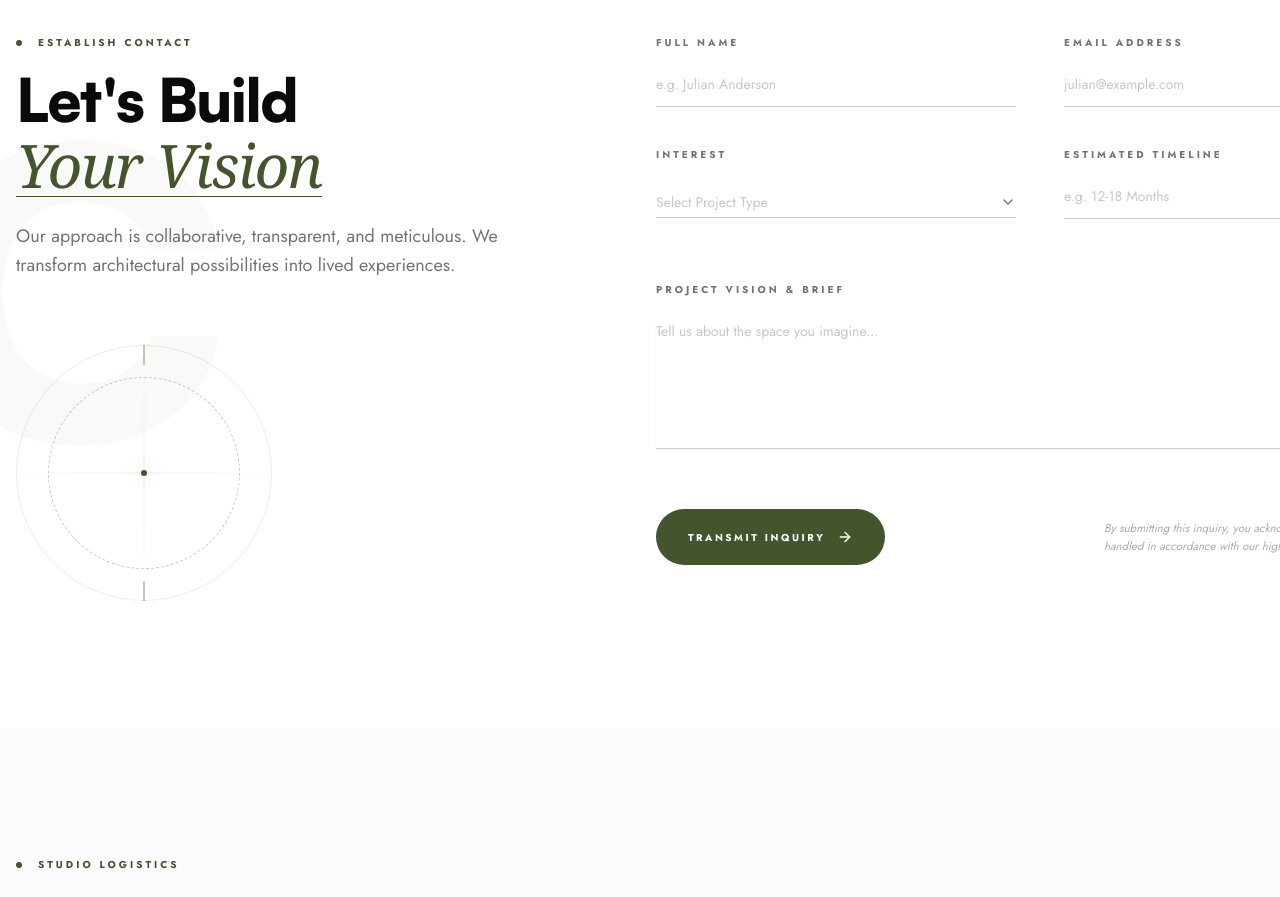
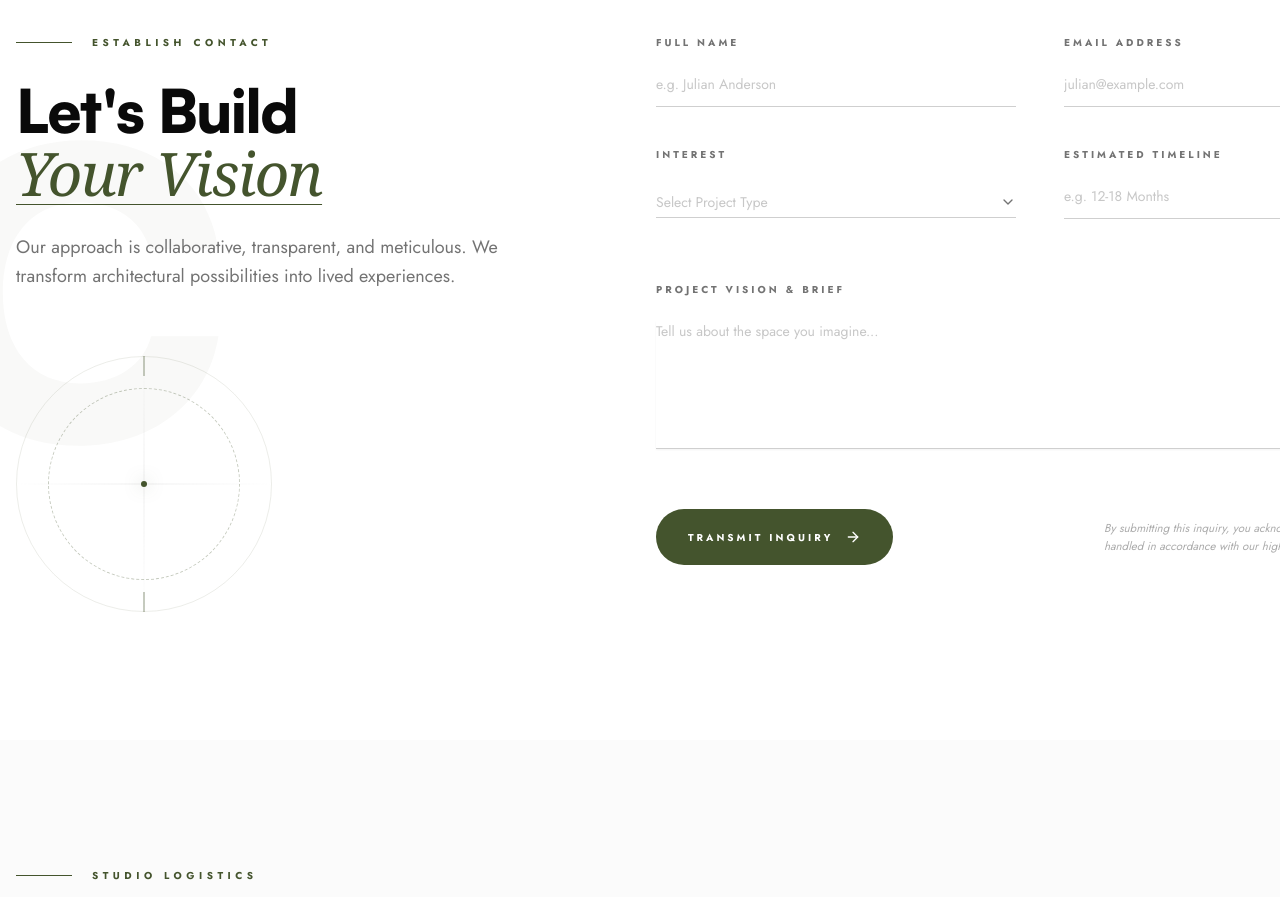
Before and after one commit to zahid-official/liminal-frontend, a Next.js app: page /contact in a window 1280 px wide. Shown: the part 540-1437 px from the top of the page. Built offline with nearby package versions, Linux system fonts and the light colour scheme.

Commit message:
fix: update contact page section heading

```diff
--- a/src/components/modules/public/about-us/AboutUsStats.tsx
+++ b/src/components/modules/public/about-us/AboutUsStats.tsx
@@ -61,10 +61,10 @@ const AboutUsStats = ({ stats }: AboutStatsProps) => {
 
               {/* Label & Description Section */}
               <div className="space-y-4">
-                <h4 className="text-sm md:text-base font-bold uppercase tracking-[0.18em] text-foreground leading-tight">
+                <h4 className="text-[10px] font-bold uppercase tracking-[0.45em] text-foreground leading-tight group-hover:text-liminal-secondary transition-colors duration-500">
                   {stat.label}
                 </h4>
-                <p className="text-muted-foreground text-[13px] md:text-sm leading-relaxed max-w-55 mx-auto">
+                <p className="text-muted-foreground text-sm leading-relaxed max-w-55 mx-auto font-light">
                   {stat.description}
                 </p>
               </div>
--- a/src/components/modules/public/about-us/StorySection.tsx
+++ b/src/components/modules/public/about-us/StorySection.tsx
@@ -78,7 +78,7 @@ const StorySection = () => {
                 </h3>
               </div>
 
-              <div className="space-y-6 text-muted-foreground text-lg leading-relaxed max-w-xl">
+              <div className="space-y-6 text-muted-foreground text-lg leading-relaxed max-w-xl font-light">
                 <p>
                   Founded with a desire to redefine luxury, Liminal began as a
                   boutique studio with a grand vision. Over the last decade,
--- a/src/components/modules/public/about-us/TeamSection.tsx
+++ b/src/components/modules/public/about-us/TeamSection.tsx
@@ -119,7 +119,7 @@ const TeamSection = () => {
                 </h4>
                 <div className="flex items-center justify-center gap-3">
                   <div className="w-1 h-1 rounded-full bg-liminal-secondary/40" />
-                  <p className="text-muted-foreground text-[11px] uppercase tracking-[0.25em] font-bold">
+                  <p className="text-muted-foreground text-[10px] uppercase tracking-[0.25em] font-bold">
                     {member.role}
                   </p>
                   <div className="w-1 h-1 rounded-full bg-liminal-secondary/40" />
--- a/src/components/modules/public/about-us/VisionSection.tsx
+++ b/src/components/modules/public/about-us/VisionSection.tsx
@@ -67,7 +67,7 @@ const VisionSection = () => {
                     intentional design
                   </span>
                 </h3>
-                <p className="text-muted-foreground text-lg leading-relaxed max-w-md">
+                <p className="text-muted-foreground text-lg leading-relaxed max-w-md font-light">
                   We harmonise functionality with poetic aesthetics, delivering
                   bespoke environments that inspire, comfort, and endure for
                   generations.
@@ -93,7 +93,7 @@ const VisionSection = () => {
                     benchmark of luxury
                   </span>
                 </h3>
-                <p className="text-muted-foreground text-lg leading-relaxed max-w-md">
+                <p className="text-muted-foreground text-lg leading-relaxed max-w-md font-light">
                   We envision a world where every interior is a masterpiece of
                   sustainable innovation, pushing the boundaries of
                   architectural possibility.
--- a/src/components/modules/public/contact/ContactForm.tsx
+++ b/src/components/modules/public/contact/ContactForm.tsx
@@ -133,7 +133,7 @@ const ContactForm = () => {
               type="submit"
               className="group relative flex items-center gap-3 bg-liminal-secondary text-white px-8 py-5 cursor-pointer rounded-full overflow-hidden transition-all hover:shadow-2xl hover:shadow-liminal-secondary/40 active:scale-[0.98]"
             >
-              <span className="relative z-10 font-bold uppercase tracking-[0.25em] text-[10px]">
+              <span className="relative z-10 font-bold uppercase tracking-[0.3em] text-[10px]">
                 Transmit Inquiry
               </span>
               <ArrowRight
--- a/src/components/modules/public/contact/ContactSection.tsx
+++ b/src/components/modules/public/contact/ContactSection.tsx
@@ -1,3 +1,4 @@
+import SectionHeader from "@/components/shared/SectionHeader";
 import ContactForm from "./ContactForm";
 
 // ContactSection Component
@@ -17,29 +18,21 @@ const ContactSection = () => {
         <div className="grid grid-cols-1 lg:grid-cols-12 gap-20 lg:gap-32 items-start">
           {/* Left Side: Editorial Content */}
           <div className="lg:col-span-5 space-y-16 animate-in fade-in slide-in-from-bottom-8 duration-1000 ease-out fill-mode-both">
-            <div>
-              <div className="space-y-4">
-                <div className="flex items-center gap-4">
-                  <div className="w-1.5 h-1.5 rounded-full bg-liminal-secondary" />
-                  <span className="text-[10px] font-bold uppercase tracking-[0.3em] text-liminal-secondary">
-                    ESTABLISH CONTACT
-                  </span>
-                </div>
-                <h2
-                  id="contact-heading"
-                  className="text-4xl sm:text-6xl leading-[1.1] tracking-tight font-bold font-heading"
-                >
+            <SectionHeader
+              variant="inline"
+              badgeText="ESTABLISH CONTACT"
+              headingId="contact-heading"
+              title={
+                <>
                   Let&apos;s Build <br />
                   <span className="text-liminal-secondary italic font-serif font-light underline underline-offset-8 decoration-1">
                     Your Vision
                   </span>
-                </h2>
-              </div>
-              <p className="max-w-2xl mx-auto lg:mx-0 text-muted-foreground text-lg leading-relaxed mt-6">
-                Our approach is collaborative, transparent, and meticulous. We
-                transform architectural possibilities into lived experiences.
-              </p>
-            </div>
+                </>
+              }
+              description="Our approach is collaborative, transparent, and meticulous. We transform architectural possibilities into lived experiences."
+              className="lg:items-start"
+            />
 
             {/* Decorative Architectural Element */}
             <div className="relative w-64 h-64 hidden xl:block mx-auto lg:mx-0">
--- a/src/components/modules/public/contact/InfoSection.tsx
+++ b/src/components/modules/public/contact/InfoSection.tsx
@@ -1,3 +1,4 @@
+import SectionHeader from "@/components/shared/SectionHeader";
 import { MapPin, Phone, Clock, ShieldCheck } from "lucide-react";
 
 const infoItems = [
@@ -27,9 +28,9 @@ const infoItems = [
     icon: Clock,
     title: "Operating Cycles",
     details: [
-      "MON - FRI: 09:00 - 18:00",
-      "SAT: 10:00 - 16:00",
-      "SUN: By Appointment Only",
+      "Monday - Friday: 09:00 - 18:00",
+      "Saturday: 10:00 - 16:00",
+      "Sunday: By Appointment Only",
     ],
     tag: "Studio Availability",
     specs: ["GMT +6", "Active Hours"],
@@ -57,23 +58,20 @@ const InfoSection = () => {
         <div className="space-y-20 animate-in fade-in slide-in-from-bottom-8 duration-1000 ease-out fill-mode-both">
           {/* Section Heading */}
           <div className="flex flex-col md:flex-row md:items-end justify-between gap-10 border-b border-border/40 pb-16">
-            <div className="space-y-4">
-              <div className="flex items-center gap-4">
-                <div className="w-1.5 h-1.5 rounded-full bg-liminal-secondary" />
-                <span className="text-[10px] font-bold uppercase tracking-[0.3em] text-liminal-secondary">
-                  Studio Logistics
-                </span>
-              </div>
-              <h2
-                id="info-heading"
-                className="text-4xl sm:text-5xl leading-tight tracking-tight font-bold font-heading"
-              >
-                Where Vision{" "}
-                <span className="text-liminal-secondary italic font-serif font-light underline underline-offset-8 decoration-1">
-                  Meets Reality
-                </span>
-              </h2>
-            </div>
+            <SectionHeader
+              variant="inline"
+              badgeText="Studio Logistics"
+              headingId="info-heading"
+              title={
+                <>
+                  Where Vision{" "}
+                  <span className="text-liminal-secondary italic font-serif font-light underline underline-offset-8 decoration-1">
+                    Meets Reality
+                  </span>
+                </>
+              }
+              className="lg:items-start"
+            />
             <div className="flex items-center gap-8 text-[10px] font-bold uppercase tracking-[0.3em] text-muted-foreground opacity-60">
               <div className="flex items-center gap-2">
                 <ShieldCheck size={14} className="text-liminal-secondary" />
--- a/src/components/modules/public/home/BannerSection.tsx
+++ b/src/components/modules/public/home/BannerSection.tsx
@@ -59,7 +59,7 @@ const BannerSection = () => {
         <div className="mt-4 sm:mt-8 animate-in fade-in zoom-in duration-1200 delay-800 ease-out">
           <Link
             href="/contact"
-            className="group relative size-28 sm:size-36 rounded-full border border-white/20 flex items-center justify-center text-white text-[11px] sm:text-xs font-bold uppercase tracking-[0.25em] leading-[1.6] text-center transition-all duration-700 overflow-hidden hover:border-white/40"
+            className="group relative size-28 sm:size-36 rounded-full border border-white/20 flex items-center justify-center text-white text-[10px] sm:text-xs font-bold uppercase tracking-[0.25em] leading-[1.6] text-center transition-all duration-700 overflow-hidden hover:border-white/40"
           >
             <span className="relative z-10 group-hover:scale-105 transition-all duration-500">
               START
--- a/src/components/modules/public/home/BlogSection.tsx
+++ b/src/components/modules/public/home/BlogSection.tsx
@@ -95,7 +95,7 @@ const BlogSection = () => {
               </div>
             </div>
 
-            <div className="flex items-center gap-2 text-sm text-muted-foreground mb-4 font-medium uppercase tracking-wider text-[11px] sm:text-xs">
+            <div className="flex items-center gap-2 text-sm text-muted-foreground mb-4 font-medium uppercase tracking-wider text-[10px] sm:text-xs">
               {!featuredPost.date ? null : <span>{featuredPost.date} </span>}
               {!featuredPost.date ? null : <span>•</span>}
               <span>
@@ -143,7 +143,7 @@ const BlogSection = () => {
 
                 {/* Text Content */}
                 <div className="flex flex-col justify-center flex-1">
-                  <div className="flex items-center gap-1.5 text-muted-foreground mb-3 font-medium tracking-wider text-[10px] sm:text-[11px]">
+                  <div className="flex items-center gap-1.5 text-muted-foreground mb-3 font-medium tracking-wider text-[10px] sm:text-[10px]">
                     <span className="uppercase">{post.date}</span>
                     <span className="w-1 h-1 rounded-full bg-liminal-secondary"></span>
                     <span>
--- a/src/components/shared/SectionHeader.tsx
+++ b/src/components/shared/SectionHeader.tsx
@@ -87,7 +87,9 @@ const SectionHeader = ({
         )}
         {...props}
       >
-        {badgeText && <SectionBadge text={badgeText} className={badgeClassName} />}
+        {badgeText && (
+          <SectionBadge text={badgeText} className={badgeClassName} />
+        )}
         <h2
           id={headingId}
           className="text-4xl sm:text-5xl lg:text-6xl font-bold leading-[1.05] tracking-tight font-heading"
@@ -124,7 +126,7 @@ const SectionHeader = ({
           />
           <span
             className={cn(
-              "text-[11px] font-bold uppercase tracking-[0.45em] text-liminal-secondary",
+              "text-[10px] font-bold uppercase tracking-[0.45em] text-liminal-secondary",
               badgeClassName,
             )}
           >
```
